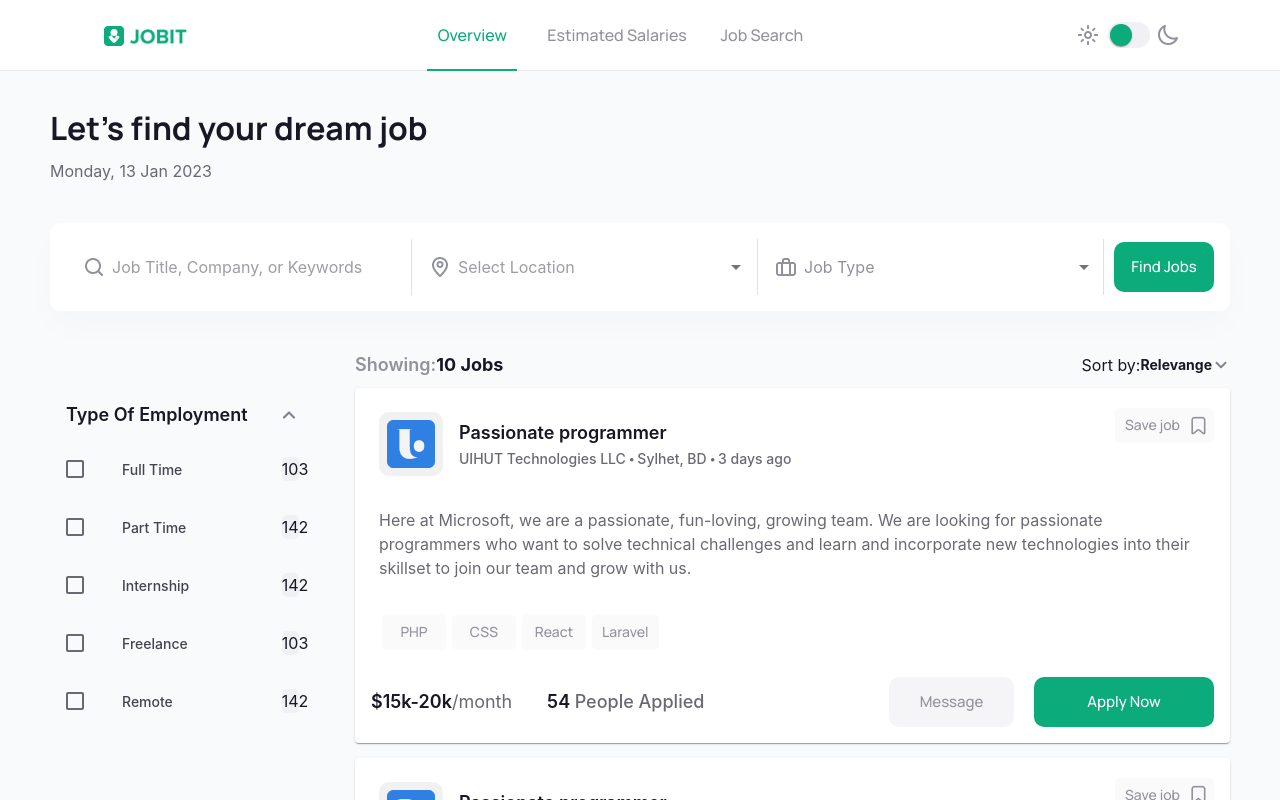
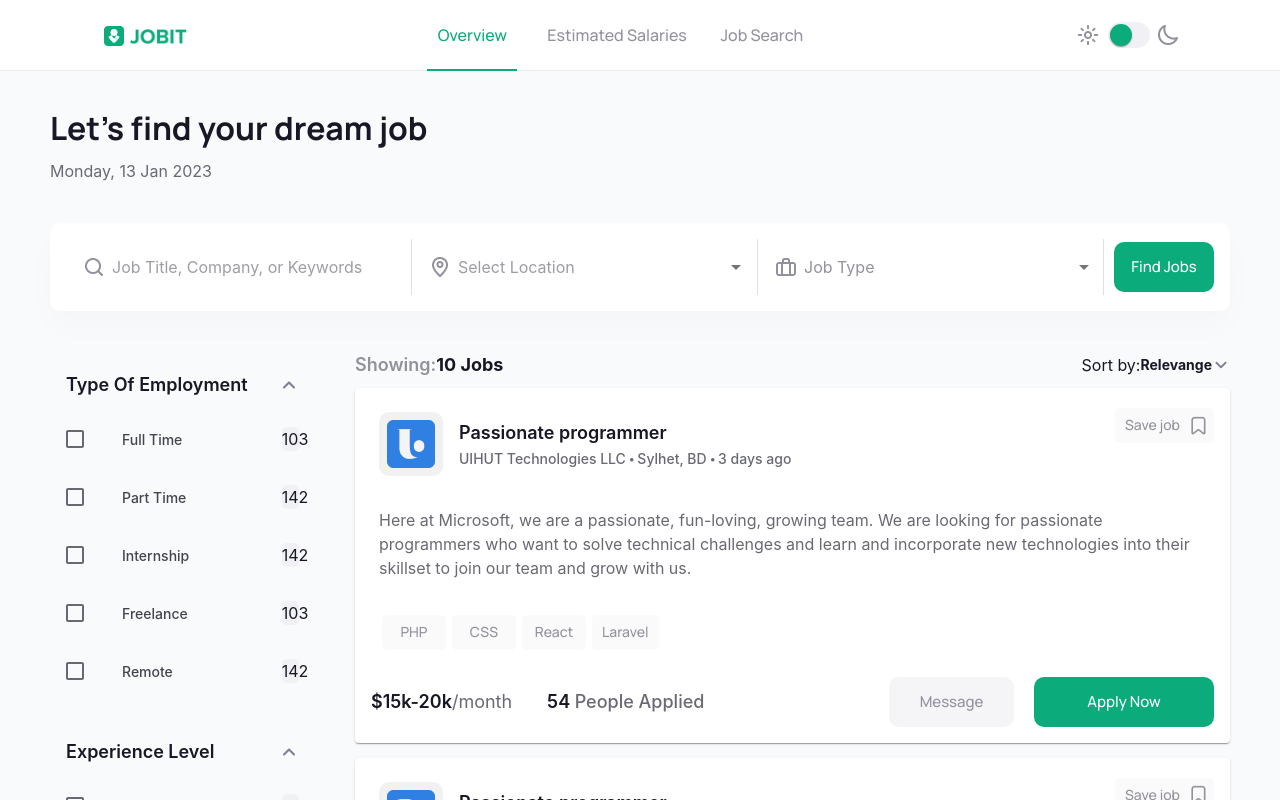
Before and after one commit to HaiyingLiao/JobIT, a React (Vite) app: page /job-search in a window 1280 px wide. Shown: the top 800 px of the page. Built offline with nearby package versions, Linux system fonts and the light colour scheme.

Commit message:
fix responsive

```diff
--- a/src/components/FilterSideBar/ListItem.jsx
+++ b/src/components/FilterSideBar/ListItem.jsx
@@ -19,10 +19,7 @@ const ListItem = ({ listData }) => {
   };
 
   return (
-    <List
-      sx={{ width: '100%', maxWidth: 360, bgcolor: '', marginTop: '30px' }}
-      component='nav'
-    >
+    <List sx={{ width: '100%', maxWidth: 360 }} component='nav'>
       <ListItemButton onClick={handleClick}>
         <ListItemText
           primary={<Typography variant='bodyL_2'>{listData.title}</Typography>}
--- a/src/components/JobCard/JobCard.jsx
+++ b/src/components/JobCard/JobCard.jsx
@@ -33,7 +33,7 @@ const JobCard = ({ type }) => {
   return (
     <Card
       sx={{
-        maxWidth: cardType ? '100% ' : '950px',
+        maxWidth: '100% ',
         p: 1,
         backgroundColor: 'customColor.jobCardBg',
       }}
--- a/src/pages/JobSearchPage.jsx
+++ b/src/pages/JobSearchPage.jsx
@@ -15,7 +15,7 @@ const demoData = [1, 2, 3, 4, 5, 6];
 
 const JobSearchPage = () => {
   const theme = useTheme();
-  const isMobile = useMediaQuery(theme.breakpoints.down('md'));
+  const isMobile = useMediaQuery(theme.breakpoints.down('lg'));
 
   return (
     <Grid
@@ -27,7 +27,7 @@ const JobSearchPage = () => {
         padding: { xs: '0px 24px', md: '0px 50px' },
       }}
     >
-      <Grid item xs={12} sm={12}>
+      <Grid item xs={12}>
         <Typography variant='h1' mb='12px'>
           Let’s find your dream job
         </Typography>
@@ -41,12 +41,12 @@ const JobSearchPage = () => {
       </Grid>
 
       {!isMobile && (
-        <Grid item md={3} lg={3}>
+        <Grid item lg={3}>
           <FilterSideBar />
         </Grid>
       )}
 
-      <Grid container item xs={12} sm={12} md={9} lg={9}>
+      <Grid container item xs={12} md={12} lg={9}>
         <Stack
           direction='row'
           justifyContent='space-between'
```
